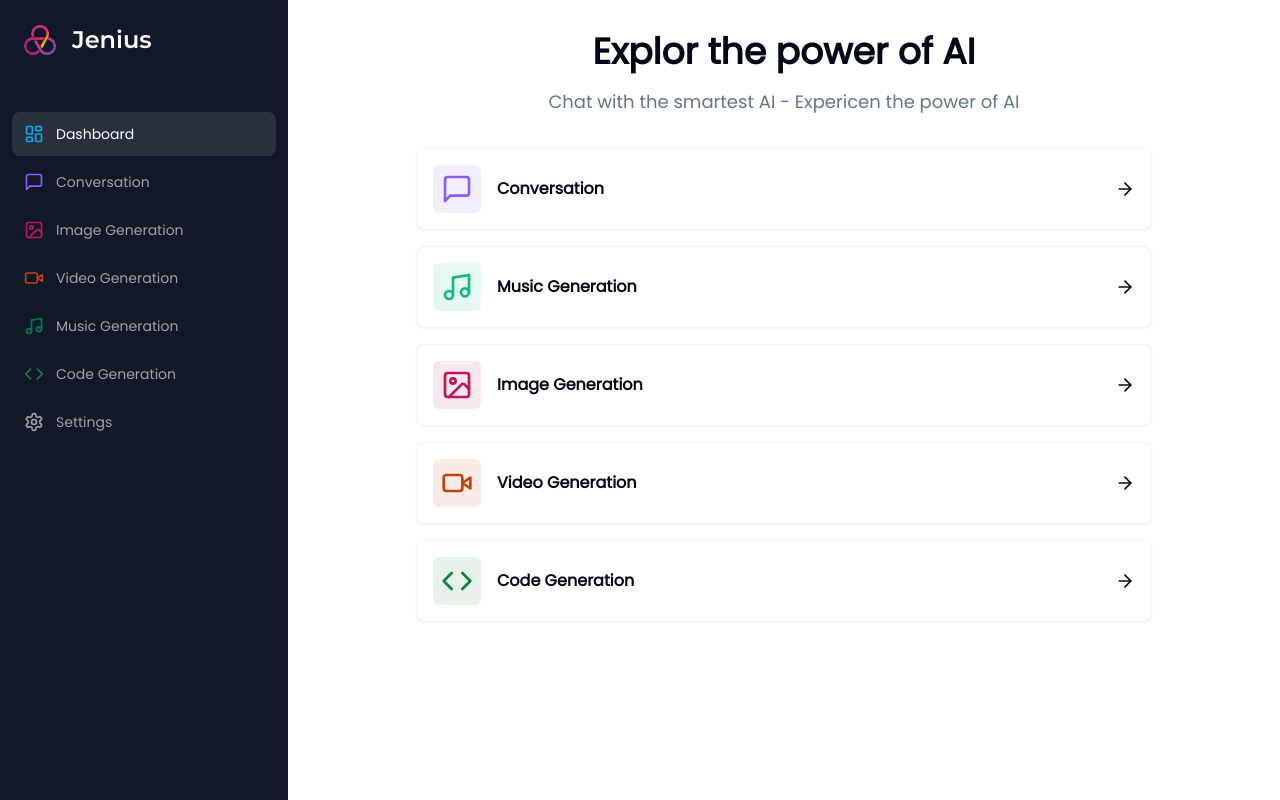
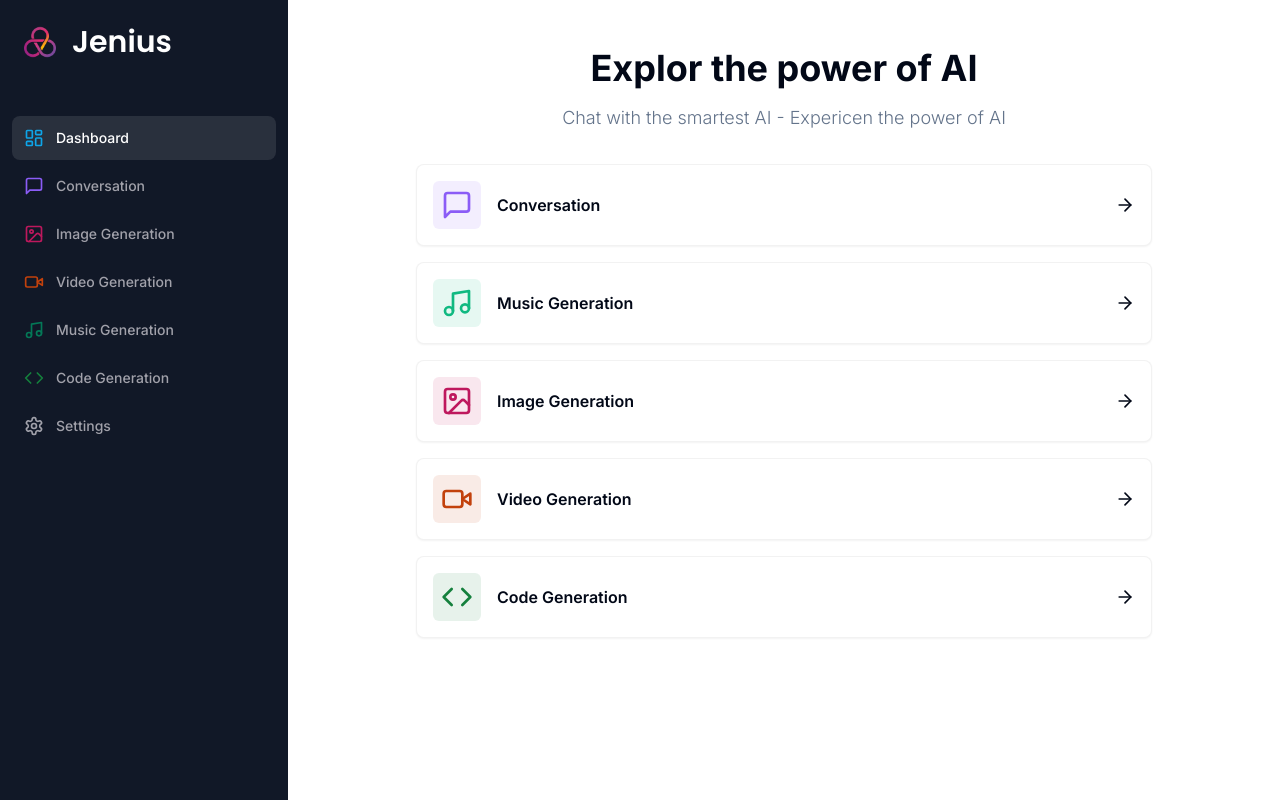
Before and after one commit to MolinDeng/ai-saas-nextjs, a Next.js app: page /dashboard in a window 1280 px wide. Built offline with nearby package versions, Linux system fonts and the light colour scheme.

Commit message:
reorganize layout

```diff
--- a/app/(dashboard)/layout.tsx
+++ b/app/(dashboard)/layout.tsx
@@ -14,7 +14,7 @@ export default function DashboardLayout({
       </nav>
       <main className="md:pl-72">
         <NavBar />
-        {children}
+        <div className=" pt-12">{children}</div>
       </main>
     </div>
   );
--- a/app/layout.tsx
+++ b/app/layout.tsx
@@ -1,9 +1,9 @@
 import './globals.css';
-import { Poppins } from 'next/font/google';
+import { Poppins, Inter } from 'next/font/google';
 import { ClerkProvider } from '@clerk/nextjs';
 
 const poppins = Poppins({ subsets: ['latin'], weight: '400' });
-
+const inter = Inter({ subsets: ['latin'] });
 export default function RootLayout({
   children,
 }: {
@@ -12,7 +12,7 @@ export default function RootLayout({
   return (
     <ClerkProvider>
       <html lang="en">
-        <body className={poppins.className}>{children}</body>
+        <body className={inter.className}>{children}</body>
       </html>
     </ClerkProvider>
   );
--- a/components/navbar.tsx
+++ b/components/navbar.tsx
@@ -1,12 +1,12 @@
 import React from 'react';
 import { UserButton } from '@clerk/nextjs';
-import MobileSideBar from '@/components/mobile-sidebar';
+import SideBarButton from '@/components/sidebarButton';
 
 function NavBar() {
   return (
-    <div className="flex items-center p-4">
-      <MobileSideBar />
-      <div className="flex w-full justify-end">
+    <div className="md:hidden flex items-center p-4">
+      <SideBarButton />
+      <div className="flex w-full justify-end p-4">
         <UserButton afterSignOutUrl="/" />
       </div>
     </div>
--- a/components/naviBoard.tsx
+++ b/components/naviBoard.tsx
@@ -54,7 +54,7 @@ function NaviBoard() {
   return (
     <div>
       <div className="mb-8 space-y-4">
-        <h2 className="text-2xl md:text-4xl font-bold text-center">
+        <h2 className="text-3xl md:text-4xl font-bold text-center">
           Explor the power of AI
         </h2>
         <p className="text-muted-foreground font-light text-sm md:text-lg text-center">
--- a/components/sidebar.tsx
+++ b/components/sidebar.tsx
@@ -1,6 +1,6 @@
 'use client';
 
-import { Montserrat } from 'next/font/google';
+import { Poppins } from 'next/font/google';
 
 import { cn } from '@/lib/utils';
 import {
@@ -16,7 +16,7 @@ import Image from 'next/image';
 import Link from 'next/link';
 import { usePathname } from 'next/navigation';
 
-export const monsterrat = Montserrat({ weight: '600', subsets: ['latin'] });
+export const poppins600 = Poppins({ weight: '600', subsets: ['latin'] });
 
 const routes = [
   {
@@ -70,7 +70,7 @@ function SideBar() {
           <div className="relative w-8 h-8 mr-4">
             <Image fill alt="logo" src="/icon.png" />
           </div>
-          <h1 className={cn('text-2xl font-bold', monsterrat.className)}>
+          <h1 className={cn('text-3xl font-bold', poppins600.className)}>
             Jenius
           </h1>
         </Link>
--- a/components/mobile-sidebar.tsx
+++ b/components/sidebarButton.tsx
@@ -5,13 +5,13 @@ import { Sheet, SheetContent, SheetTrigger } from '@/components/ui/sheet';
 import SideBar from '@/components/sidebar';
 import { cn } from '@/lib/utils';
 
-function MobileSideBar() {
+function SideBarButton() {
   return (
     <Sheet>
       <SheetTrigger>
         <div
           className={cn(
-            'md:hidden flex items-center justify-center',
+            'flex items-center justify-center',
             buttonVariants({ variant: 'ghost', size: 'icon' })
           )}
         >
@@ -25,4 +25,4 @@ function MobileSideBar() {
   );
 }
 
-export default MobileSideBar;
+export default SideBarButton;
```
